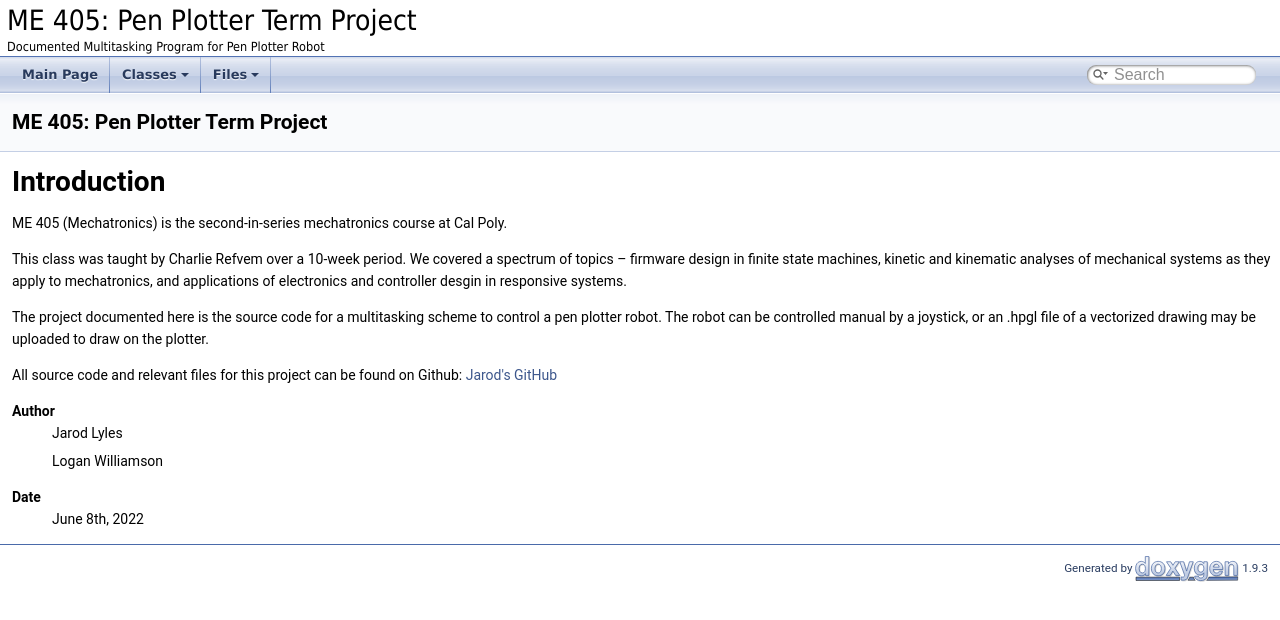
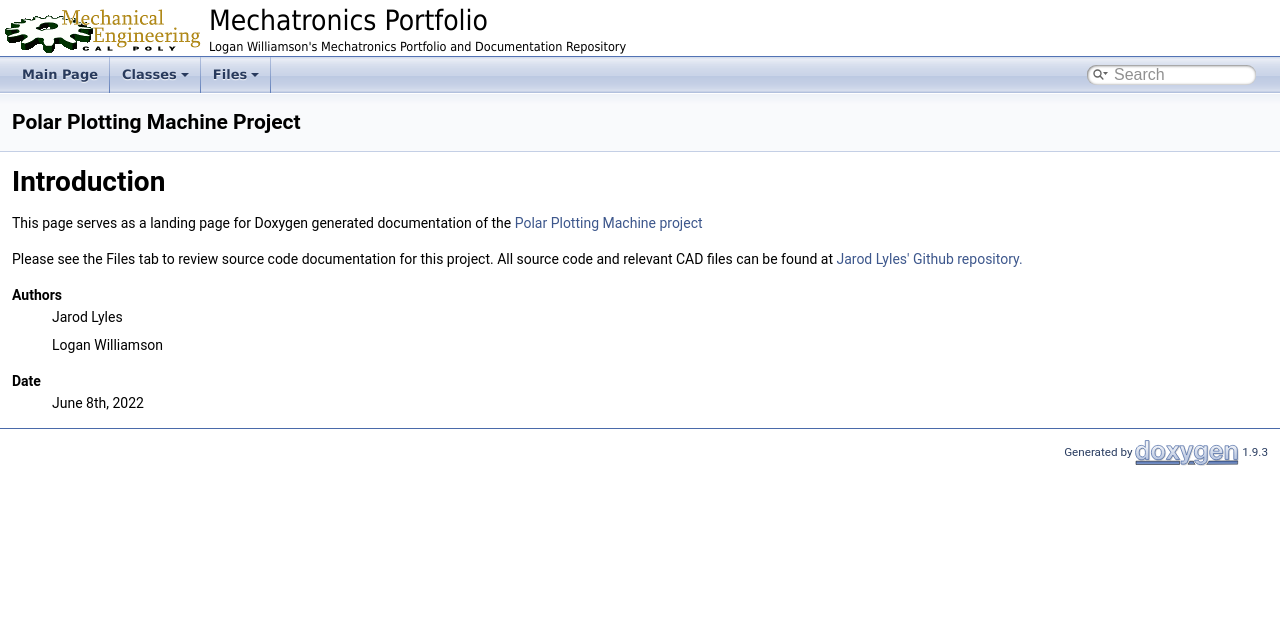
Before and after one commit to LoganWilliamson29/LoganWilliamson29, a plain HTML site: page index.html in a window 1280 px wide. Drawn offline with Linux system fonts and the light colour scheme.

Commit message:
Add files via upload

```diff
--- a/index.html
+++ b/index.html
@@ -20,10 +20,11 @@
 <table cellspacing="0" cellpadding="0">
  <tbody>
  <tr id="projectrow">
+  <td id="projectlogo"><img alt="Logo" src="CP_MEgif.gif"/></td>
   <td id="projectalign">
-   <div id="projectname">ME 405: Pen Plotter Term Project
+   <div id="projectname">Mechatronics Portfolio
    </div>
-   <div id="projectbrief">Documented Multitasking Program for Pen Plotter Robot</div>
+   <div id="projectbrief">Logan Williamson&#39;s Mechatronics Portfolio and Documentation Repository</div>
   </td>
  </tr>
  </tbody>
@@ -63,16 +64,16 @@ $(function() {
 </div>
 
 <div><div class="header">
-  <div class="headertitle"><div class="title">ME 405: Pen Plotter Term Project </div></div>
+  <div class="headertitle"><div class="title">Polar Plotting Machine Project </div></div>
 </div><!--header-->
 <div class="contents">
 <div class="textblock"><h1><a class="anchor" id="sec_intro"></a>
 Introduction</h1>
-<p >ME 405 (Mechatronics) is the second-in-series mechatronics course at Cal Poly.</p>
-<p >This class was taught by Charlie Refvem over a 10-week period. We covered a spectrum of topics – firmware design in finite state machines, kinetic and kinematic analyses of mechanical systems as they apply to mechatronics, and applications of electronics and controller desgin in responsive systems.</p>
-<p >The project documented here is the source code for a multitasking scheme to control a pen plotter robot. The robot can be controlled manual by a joystick, or an .hpgl file of a vectorized drawing may be uploaded to draw on the plotter.</p>
-<p >All source code and relevant files for this project can be found on Github: <a href="https://github.com/jarodlyles/jarodlyles.github.io">Jarod's GitHub</a></p>
-<dl class="section author"><dt>Author</dt><dd>Jarod Lyles </dd>
+<p >This page serves as a landing page for Doxygen generated documentation of the <a href="https://jarodlyles.github.io/">Polar Plotting Machine project</a></p>
+<p >Please see the Files tab to review source code documentation for this project.
+All source code and relevant CAD files can be found at <a href="https://github.com/jarodlyles/jarodlyles.github.io/">Jarod Lyles' Github repository.</a>
+</p>
+<dl class="section author"><dt>Authors</dt><dd>Jarod Lyles </dd>
 <dd>
 Logan Williamson</dd></dl>
 <dl class="section date"><dt>Date</dt><dd>June 8th, 2022 </dd></dl>
```
Also changed, not shown: CP_MEgif.gif (added), 1 other file.
